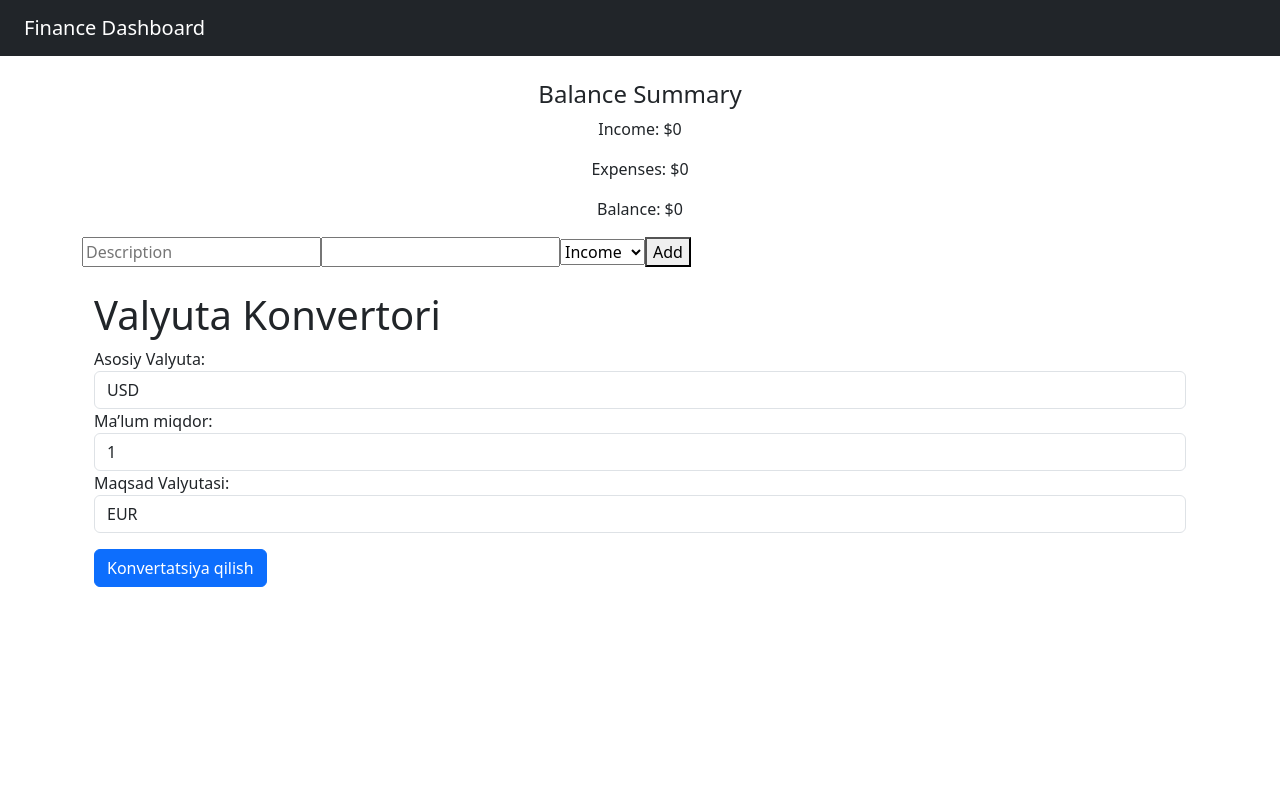
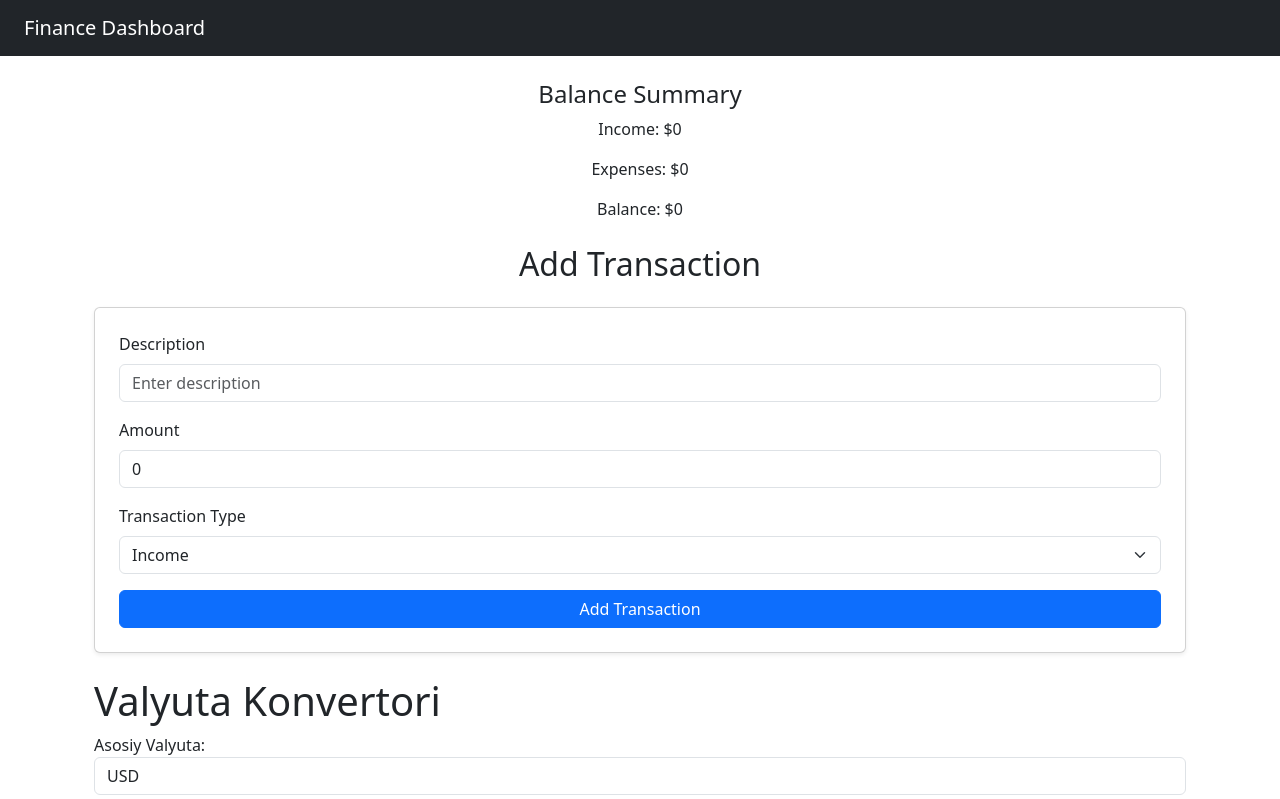
Before and after one commit to OkiljonDadakhanov/finance-dashboard, a React (Create React App) app: page / in a window 1280 px wide. Shown: the top 799 px of the page. Built offline with nearby package versions, Linux system fonts and the light colour scheme; no server answers.

Commit message:
feat: AddTransaction.js design

```diff
--- a/src/components/Transactions/AddTransaction.js
+++ b/src/components/Transactions/AddTransaction.js
@@ -15,25 +15,60 @@ function AddTransaction() {
   };
 
   return (
-    <form onSubmit={handleSubmit}>
+    <div className="container mt-4">
+      <h2 className="text-center mb-4">Add Transaction</h2>
+      <form onSubmit={handleSubmit} className="card p-4 shadow-sm">
+        <div className="mb-3">
+          <label htmlFor="description" className="form-label">
+            Description
+          </label>
           <input
-        placeholder="Description"
+            id="description"
+            type="text"
+            placeholder="Enter description"
+            value={formData.description}
             onChange={(e) =>
               setFormData({ ...formData, description: e.target.value })
             }
+            className="form-control"
           />
+        </div>
+        <div className="mb-3">
+          <label htmlFor="amount" className="form-label">
+            Amount
+          </label>
           <input
+            id="amount"
             type="number"
-        onChange={(e) => setFormData({ ...formData, amount: +e.target.value })}
+            placeholder="Enter amount"
+            value={formData.amount}
+            onChange={(e) =>
+              setFormData({ ...formData, amount: +e.target.value })
+            }
+            className="form-control"
           />
+        </div>
+        <div className="mb-3">
+          <label htmlFor="type" className="form-label">
+            Transaction Type
+          </label>
           <select
+            id="type"
+            value={formData.type}
             onChange={(e) => setFormData({ ...formData, type: e.target.value })}
+            className="form-select"
           >
             <option value="income">Income</option>
             <option value="expense">Expense</option>
           </select>
-      <button type="submit">Add</button>
+        </div>
+        <div className="d-grid gap-2">
+          <button type="submit" className="btn btn-primary">
+            Add Transaction
+          </button>
+        </div>
       </form>
+    </div>
   );
 }
 
```
Lines whose indentation alone changed are shown as unchanged.
